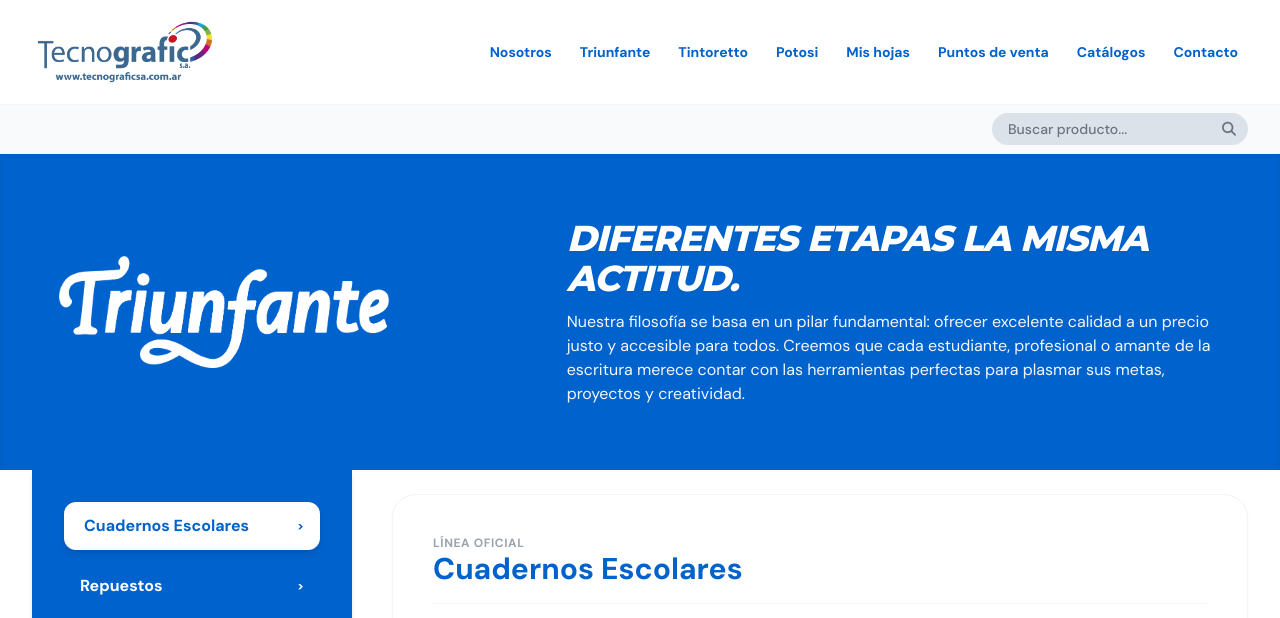
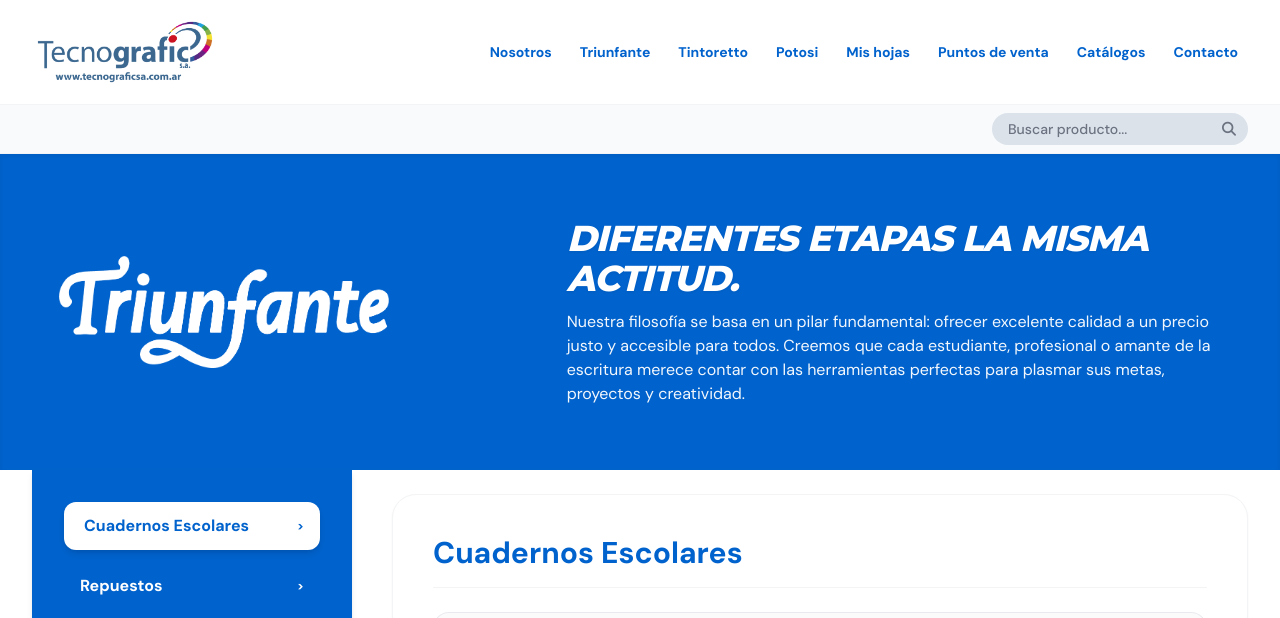
Before and after one commit to GermanDiFrancesco/landing-catalogo, a plain HTML site: page marca.html in a window 1280 px wide. Shown: the top 618 px of the page. Drawn offline with nearby package versions, Linux system fonts and the light colour scheme.

Commit message:
rm span de marca

```diff
--- a/marca.html
+++ b/marca.html
@@ -119,7 +119,6 @@
           <!-- Encabezado de la categoría activa -->
           <div class="flex flex-col sm:flex-row sm:items-center justify-between gap-4 pb-4 mb-6 border-b border-gray-100">
             <div>
-              <span class="text-xs uppercase tracking-wider text-gray-400 font-extrabold block">Línea Oficial</span>
               <h1 class="text-2xl sm:text-3xl font-extrabold" id="selected-category-title">
                 Categoría
               </h1>
```
